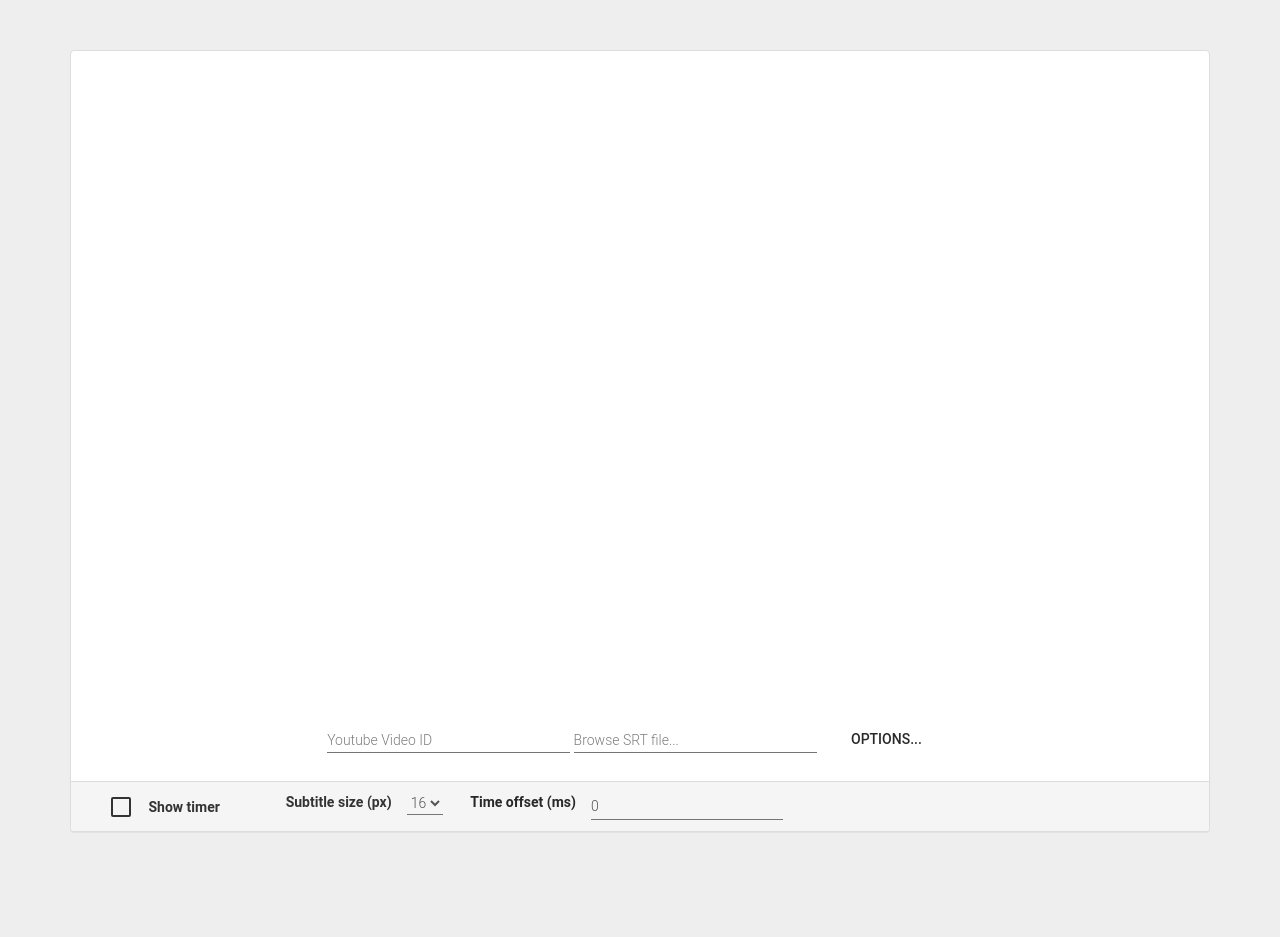
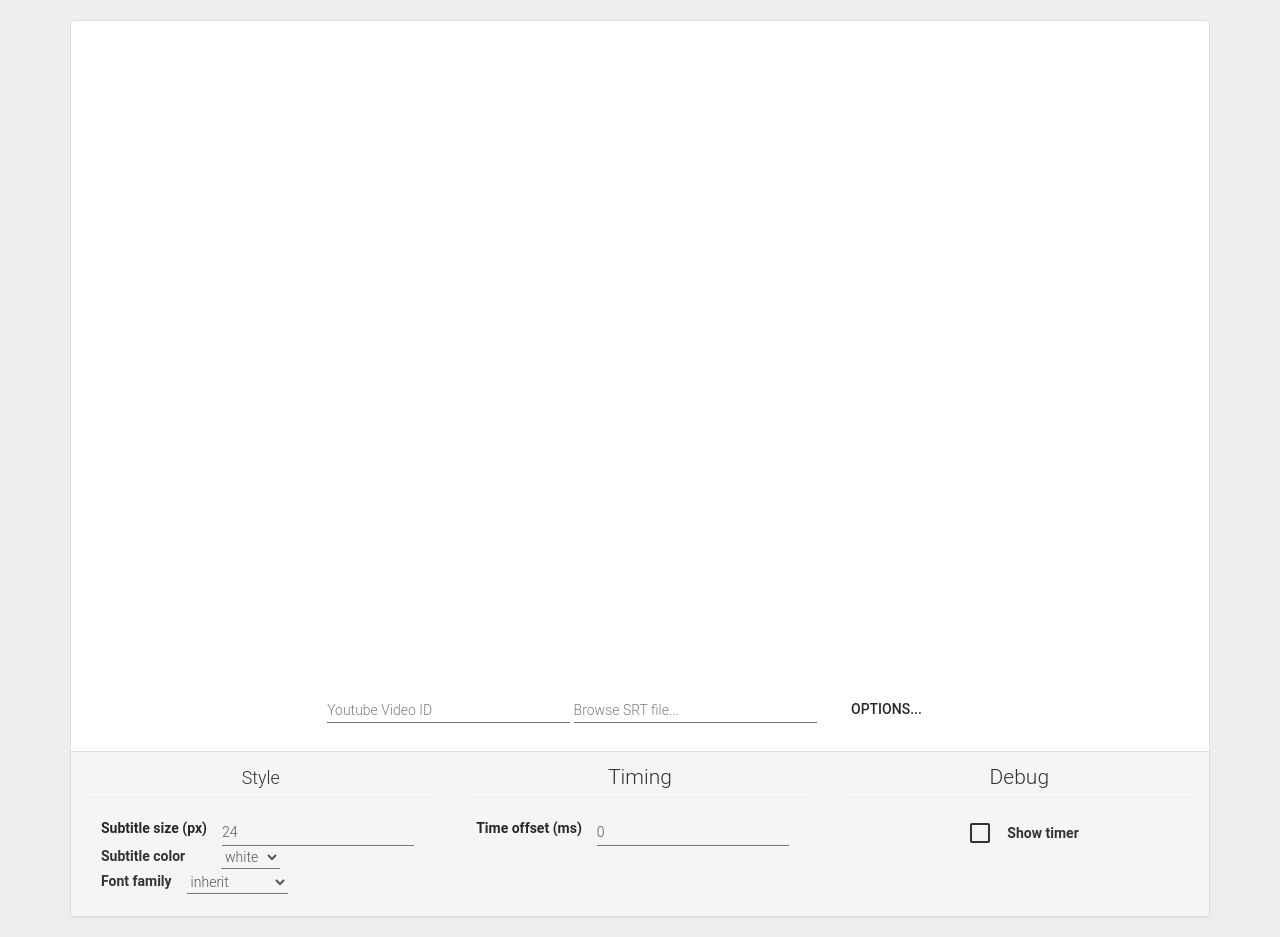
Before and after one commit to rattmuffen/srt-tube, a website: page public/index.html in a window 1280 px wide. Both pictures are taken after a click on the link "OPTIONS...". Before the commit the page ends 852 px from the top, so only its background shows below. Drawn offline with nearby package versions, Linux system fonts and the light colour scheme; some packages are replaced by stand-ins of ours.

Commit message:
Again with the settings interface?
+ Setting categories! What will this guy think of next?
+ Added additonal styling options (issue #3)
* Minor UI tweaks.

```diff
--- a/public/css/style.css
+++ b/public/css/style.css
@@ -1,5 +1,5 @@
 #containerPanel {
-	margin-top: 50px;
+	margin-top: 20px;
 	padding: 0px;
 }
 
@@ -9,10 +9,6 @@
 
 #content {
 	padding: 20px;
-}
-
-#options {
-	height: 50px;
 }
 
 #mainInput {
@@ -26,6 +22,15 @@
 
 #video {
 	padding: 0px;
+}
+
+#options {
+	text-align: center;
+	padding-bottom: 20px;
+}
+
+.option-divider {
+	margin-top: -15px;
 }
 
 .form-spaced {
@@ -50,6 +55,6 @@
 	font-weight: normal;
 }
 
-.form-group select {
+.form-group input {
 	display: inline-block;
 }
--- a/public/index.html
+++ b/public/index.html
@@ -38,7 +38,8 @@
 				<div id="containerPanel-body" class="panel-body">
 					<div class="embed-responsive embed-responsive-16by9">
 						<youtube-video player="player" player-vars="playerOptions" video-id="videoId"></youtube-video>
-						<p class="subtitle" ng-if="isDisplay(line)"  ng-repeat="line in subs" style="font-size: {{fontSize}}px !important;" ng-bind-html="line.text"></p>
+						<p class="subtitle" ng-if="isDisplay(line)"  ng-repeat="line in subs" ng-bind-html="line.text"
+						   style="font-size: {{fontSize}}px !important; font-family: {{fontFamily}} !important; color: {{fontColor}} !important"></p>
 					</div>
 					<div id="content">
 						<p id="timer" ng-if="displayTime">{{time}}</p>
@@ -58,27 +59,59 @@
 					</div>
 				</div>
 				<div id="options" class="panel-footer collapse">
+					<div class="row">
+						<div class="col-lg-4">
+							<legend><small>Style</small></legend>
+							<hr class="option-divider">
 							<form role="form" class="form-inline">
-						<div class="form-group col-lg-2">
+								<div class="form-group col-lg-10">
+									<label for="size" class="control-label"><b>Subtitle size (px)</b></label>
+									<div class="col-lg-6">
+										<input class="form-control" type="number" id="size" ng-model="fontSize" ng-text="fontSize">
+									</div>
+								</div>
+								<div class="form-group col-lg-10">
+									<label for="color"><b>Subtitle color</b></label>
+										<div class="col-lg-6">
+											<select class="form-control" id="color" ng-model="fontColor"
+													ng-options="color for color in fontColors"></select>
+									</div>
+								</div>
+								<div class="form-group col-lg-10">
+									<label for="family"><b>Font family</b></label>
+										<div class="col-lg-6">
+											<select class="form-control" id="family" ng-model="fontFamily"
+													ng-options="family for family in fontFamilies"></select>
+									</div>
+								</div>
+							</form>
+						</div>
+						<div class="col-lg-4">
+							<legend>Timing</legend>
+							<hr class="option-divider">
+							<form role="form" class="form-inline">
+								<div class="form-group">
+									<label for="size" class="control-label"><b>Time offset (ms)</b></label>
+									<div class="col-lg-6">
+										<input class="form-control" type="number" id="timeOffset" ng-model="timeOffset" ng-text="timeOffset">
+									</div>
+								</div>
+							</form>
+						</div>
+						<div class="col-lg-4">
+							<legend>Debug</legend>
+							<hr class="option-divider">
+							<form role="form" class="form-inline">
+								<div class="form-group">
 									<div class="checkbox">
 										<label>
 											<input type="checkbox" ng-model="displayTime"> <b>Show timer</b>
 										</label>
 									</div>
 								</div>
-						<div class="form-group col-lg-2">
-							<label for="select"><b>Subtitle size (px)</b></label>
-							<div class="col-lg-1">
-								<select class="form-control col-lg-2" id="select" ng-model="fontSize" ng-options="size for size in fontSizes"></select>
+							</form>
 						</div>
 					</div>
-						<div class="form-group col-lg-2">
-							<label for="timeOffset" class="control-label"><b>Time offset (ms)</b></label>
-							<div class="col-lg-1">
-								<input class="form-control" type="number" id="timeOffset" ng-model="timeOffset" ng-text="timeOffset">
-							</div>
-						</div>
-  					</form>
 				</div>
 			</div>
 		</div>
--- a/public/js/main.js
+++ b/public/js/main.js
@@ -29,8 +29,13 @@ app.controller('SubCtrl', function ($scope, $interval, $http) {
 
     $scope.hasAlreadyThrownErrorMessageInUsersFace = false;
 
-	$scope.fontSizes = [16, 20, 22, 24, 36, 42];
-	$scope.fontSize = $scope.fontSizes[0];
+	$scope.fontSize = 24;
+
+	$scope.fontFamily = 'inherit';
+	$scope.fontFamilies = ['inherit','sans-serif','serif','monospaced','fantasy','cursive']
+
+	$scope.fontColor = 'white';
+	$scope.fontColors = ['white','yellow','red','green','blue','black']
 
     $scope.timeOffset = 0;
     $scope.currentSrt = '';
```
Lines whose indentation alone changed are shown as unchanged.
